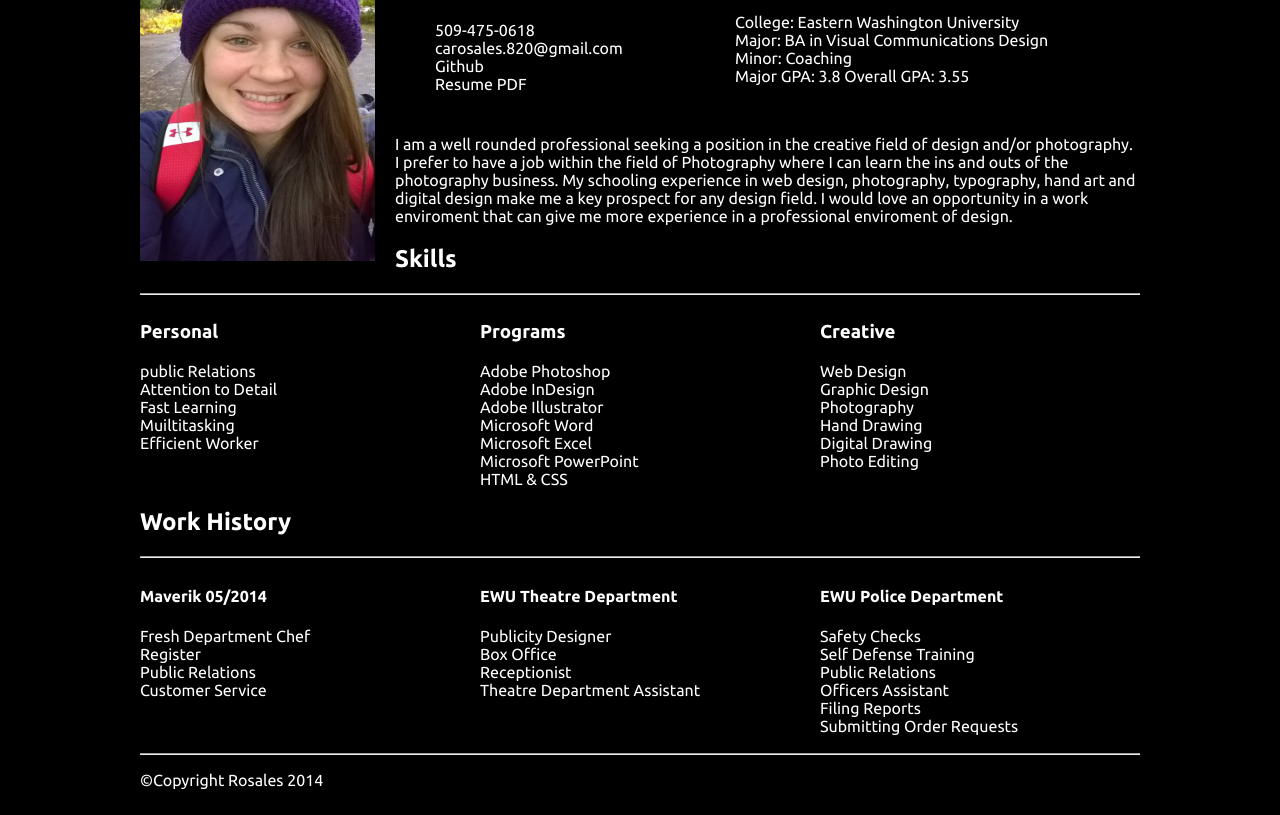
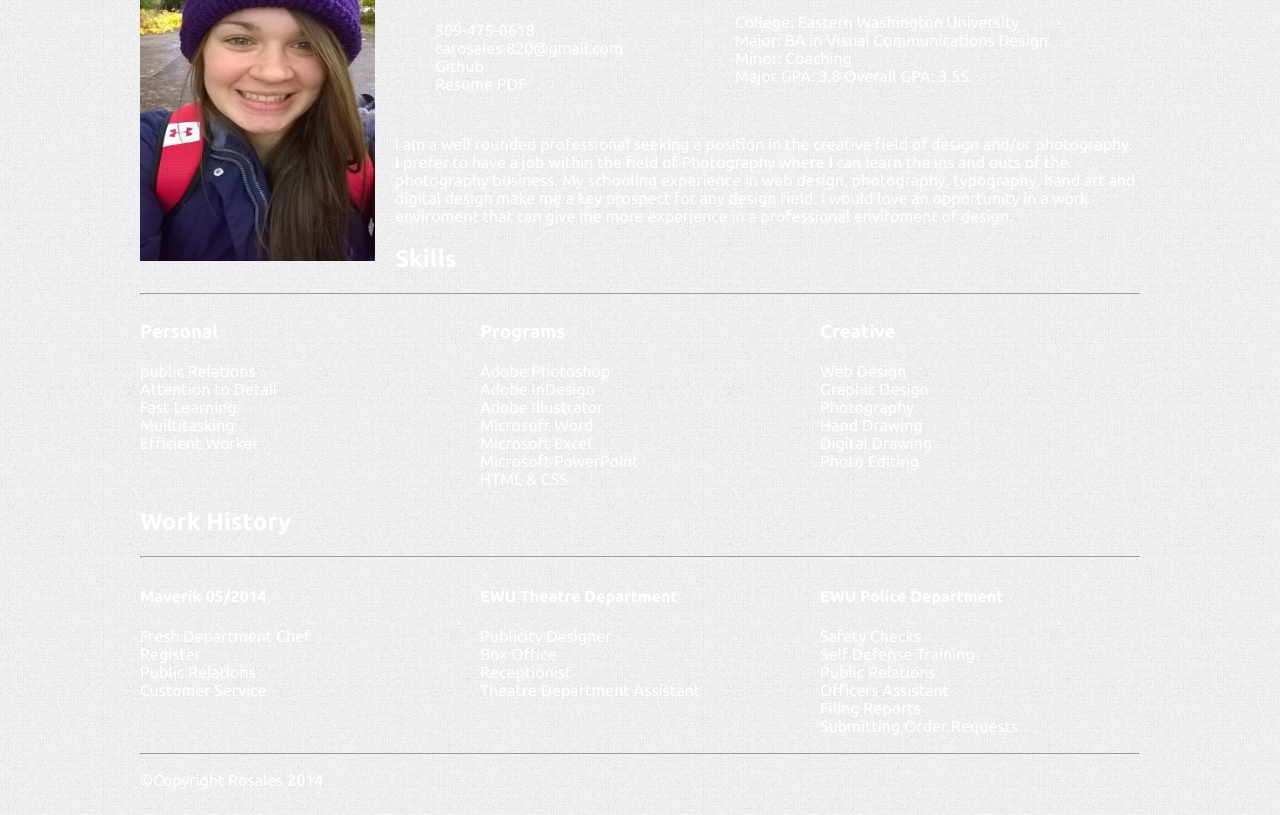
Before and after one commit to carosales820/p2-resume, a plain HTML site: page index.html in a window 1280 px wide. Shown: the part 85-900 px from the top of the page. Drawn offline with Linux system fonts and the light colour scheme.

Commit message:
version4
tile style added

```diff
--- a/css/styles.css
+++ b/css/styles.css
@@ -1,6 +1,6 @@
 /* Your Website Styles */
 body {
-	background: #000;
+	background: url(../img/gray_jean.png);
 }
 
 li	{
```
Also changed, not shown: img/gray_jean.png (added).
